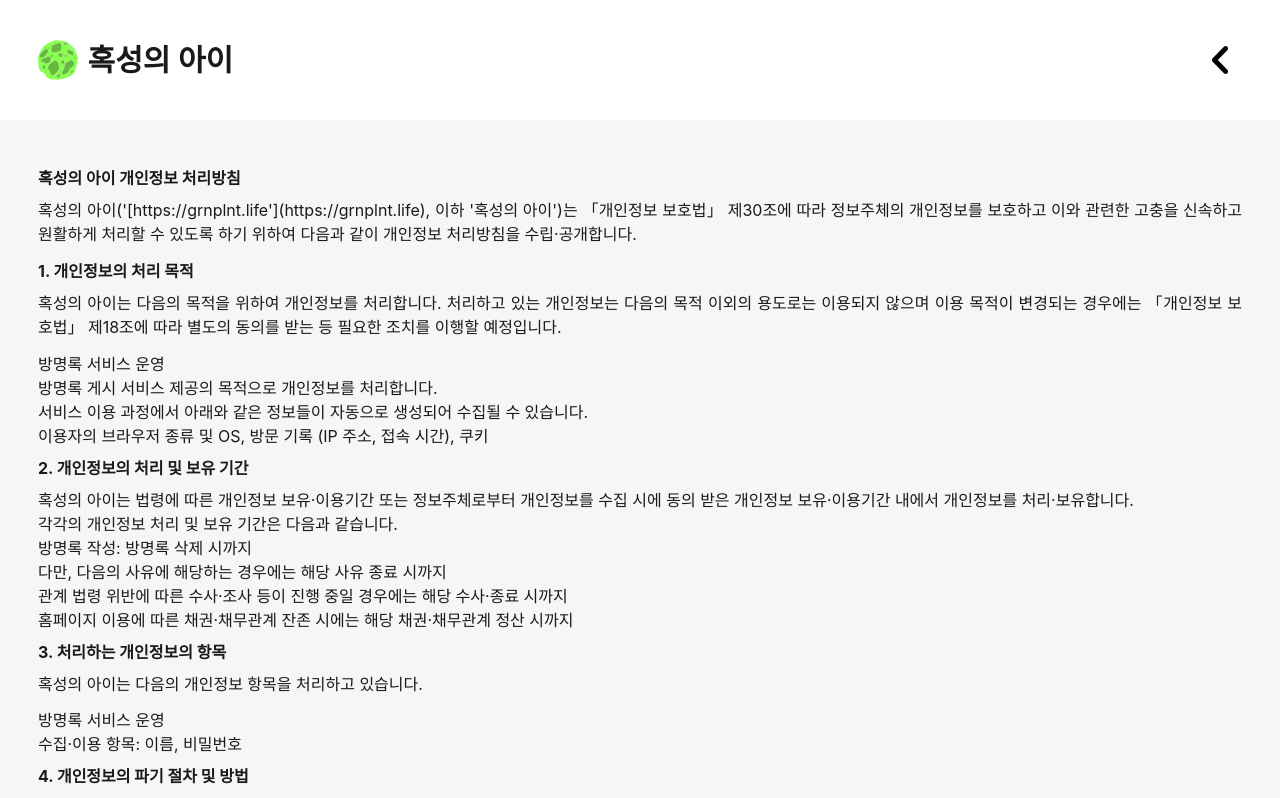
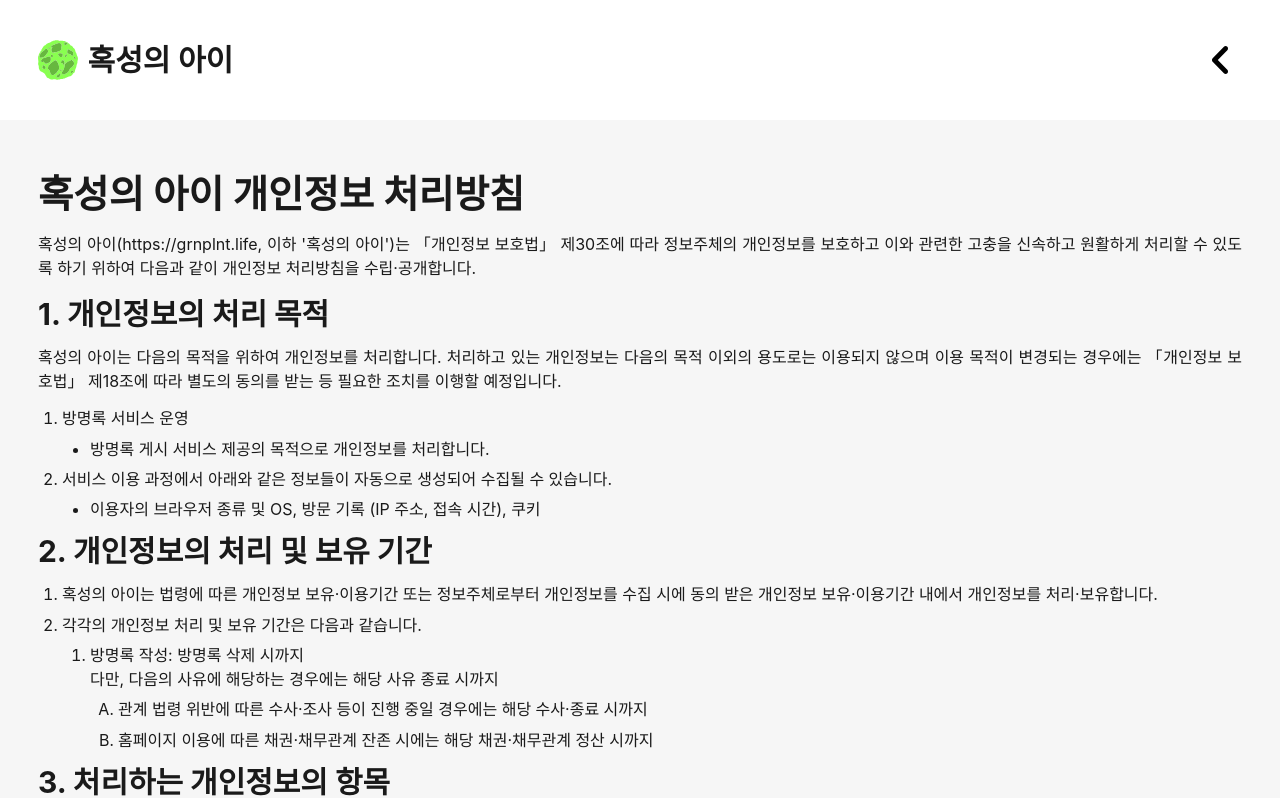
Before and after one commit to jihun-io/grnplnt, a Next.js app: page /privacy-policy in a window 1280 px wide. Shown: the top 798 px of the page. Built offline with nearby package versions, Linux system fonts and the light colour scheme; a web font is replaced by a local one.

Commit message:
CSS 분리

```diff
--- a/src/app/privacy-policy/page.js
+++ b/src/app/privacy-policy/page.js
@@ -1,12 +1,14 @@
+import styles from "@/styles/privacy.module.css";
+
 export default function privacy() {
   return (
-    <main className="privacy">
+    <main className={styles.privacy}>
       <h2>혹성의 아이 개인정보 처리방침</h2>
       <p>
-        혹성의 아이('[https://grnplnt.life'](https://grnplnt.life), 이하 '혹성의
-        아이')는 「개인정보 보호법」 제30조에 따라 정보주체의 개인정보를
-        보호하고 이와 관련한 고충을 신속하고 원활하게 처리할 수 있도록 하기
-        위하여 다음과 같이 개인정보 처리방침을 수립·공개합니다.
+        혹성의 아이(https://grnplnt.life, 이하 '혹성의 아이')는 「개인정보
+        보호법」 제30조에 따라 정보주체의 개인정보를 보호하고 이와 관련한 고충을
+        신속하고 원활하게 처리할 수 있도록 하기 위하여 다음과 같이 개인정보
+        처리방침을 수립·공개합니다.
       </p>
       <h3>1. 개인정보의 처리 목적</h3>
       <p>
@@ -183,6 +185,7 @@ export default function privacy() {
               정보주체는 언제든지 홈페이지 방명록에서 개인정보를 직접
               조회·수정·삭제하거나 홈페이지 관리자에게 문의하여 열람을 요청할 수
               있습니다.
+            </li>
             <li>
               정보주체는 언제든지 방명록 게시글 삭제를 통해 개인정보의 수집 및
               이용 동의 철회가 가능합니다.
@@ -190,7 +193,6 @@ export default function privacy() {
             <li>
               정보주체는 언제든지 홈페이지 개인정보 보호책임자에게 문의하여
               자동화된 결정의 거부 및 설명 요구가 가능합니다.
-              </li>
             </li>
           </ol>
         </li>
@@ -248,18 +250,18 @@ export default function privacy() {
             <li>
               개인정보 보호책임자
               <ol>
-                <li>성명 : 김지훈</li>
-                <li>직책 : 관리자</li>
-                <li>연락처 : greenplanet1415@gmail.com</li>
+                <li>성명: 김지훈</li>
+                <li>직책: 관리자</li>
+                <li>연락처: greenplanet1415@gmail.com</li>
               </ol>
             </li>
           </ul>
+        </li>
         <li>
           정보주체는 혹성의 아이의 서비스를 이용하시면서 발생한 모든 개인정보
           보호 관련 문의, 불만처리, 피해구제 등에 관한 사항을 개인정보
           보호책임자 및 담당부서로 문의하실 수 있습니다. 혹성의 아이는
           정보주체의 문의에 대해 지체없이 답변 및 처리해드릴 것입니다.
-          </li>
         </li>
       </ol>
       <h3>9. 권익침해 구제방법</h3>
--- /dev/null
+++ b/src/styles/privacy.module.css
@@ -0,0 +1,37 @@
+.privacy ul,
+.privacy ol {
+  padding-left: 2.8rem;
+  word-break: break-all;
+}
+.privacy > ul,
+.privacy > ol {
+  padding-left: 2.4rem;
+}
+
+.privacy ul {
+  list-style: initial;
+}
+.privacy ol {
+  list-style: decimal;
+}
+
+.privacy ol ol {
+  list-style: hangul;
+}
+
+.privacy ol ol ol {
+  list-style: upper-alpha;
+}
+
+.privacy ol li {
+  margin-top: 0.4em;
+  margin-bottom: 0.4em;
+}
+
+.privacy h2 {
+  font-size: 2.4em;
+}
+
+.privacy h3 {
+  font-size: 1.872em;
+}
```
Lines whose indentation alone changed are shown as unchanged.
